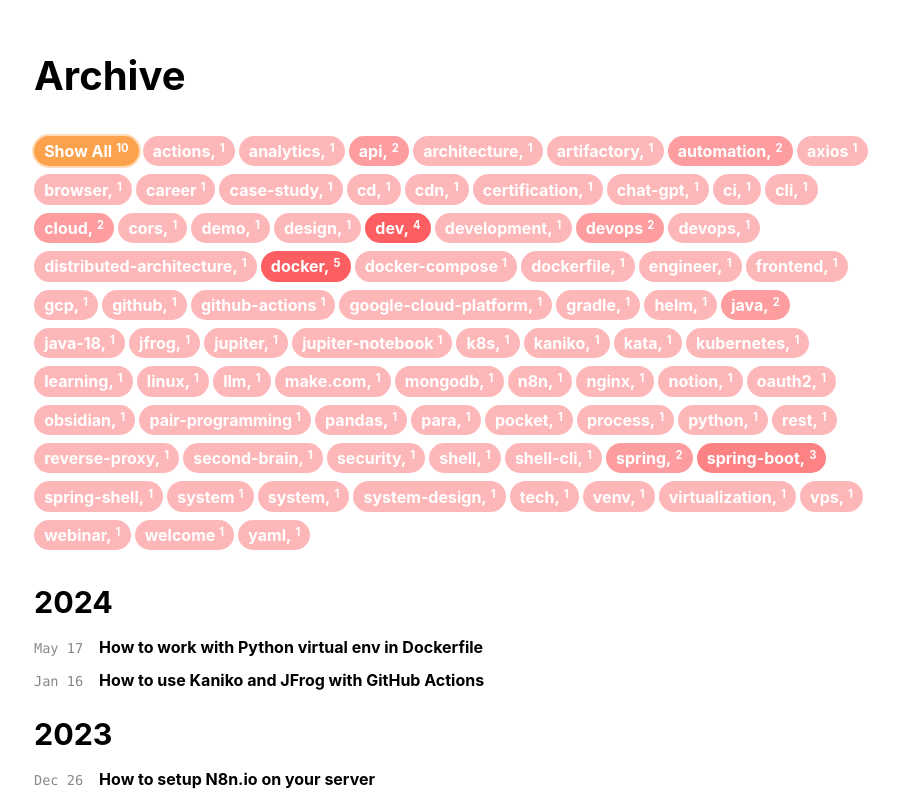
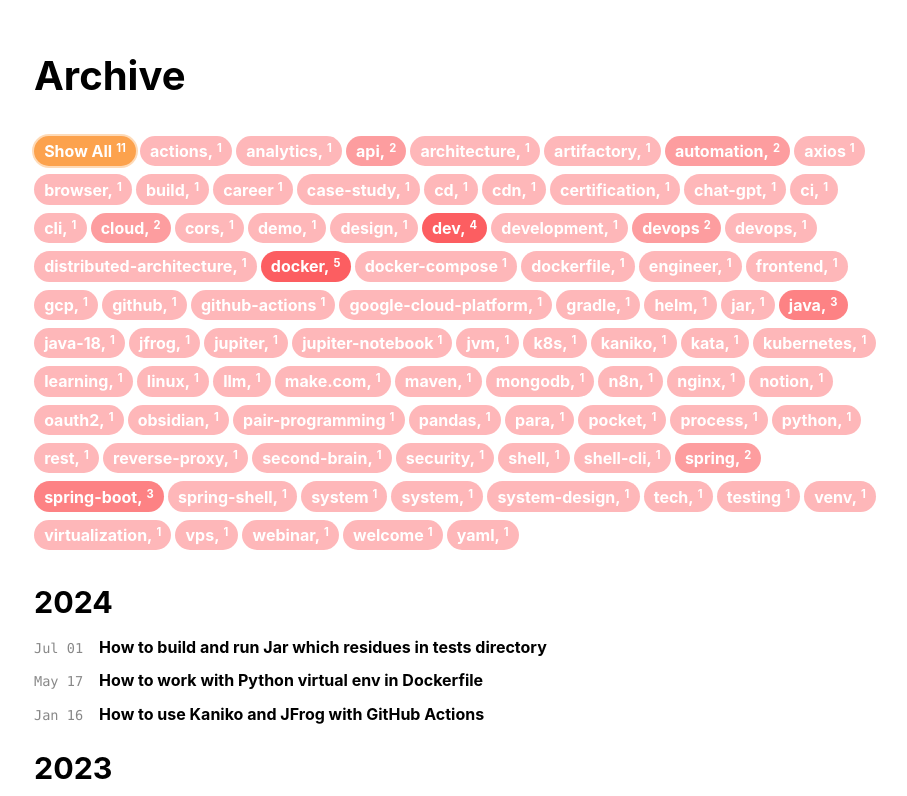
Before and after one commit to michmzr/michmzr.github.io, a Jekyll site: the page built from archive.html, in a window 1280 px wide and 900 px high, cut to the strip 104-900 px from the top of the window. Shown: the whole strip, without its empty margins (179-1086 px from the left). Built offline with Jekyll 4.4.1, drawn with Linux system fonts in a browser that asks for light colours; nearby versions of some CDN libraries.

Commit message:
WIP: New post

````diff
--- /dev/null
+++ b/_posts/2024-07-01-build-run-jar-from-tests.md
@@ -0,0 +1,154 @@
+---
+layout: article
+title: "How to build and run Jar which residues in tests directory"
+permalink: /articles/mvn-tests-build-run-jar.html
+tags: java, maven, jar, jvm, build, testing
+lang: en
+key: mvn-tests-build-run-jar
+---
+# How to build and run Jar which resides in tests directory
+
+Hello there ✋,
+
+Some time ago, I got a task to incorporate into our CI/CD regression test data generation process. We already had a script—a working Java class—which generates data. The plan was to build a rich shaded jar that can be run from the pipeline.
+
+The problem was that this class resides in the `tests` directory, and Maven doesn't like building and running jars from such a location. After some time, I found a way. I used `maven-shade-plugin` and `maven-resources-plugin` plugins to build a shaded jar with resources like SQL files with schemas.
+
+![](../assets/images/posts/mvn-tests-jar/whereisfile.png)
+
+I hope that my example will help you save some time during development!
+
+## Code
+
+### Maven
+In this Maven configuration, there are two critical plugins being used to build and run a JAR file with an executable Java class (MainTest) located in the tests directory: the Maven Shade Plugin and the Maven Resources Plugin.
+
+```xml
+<?xml version="1.0" encoding="UTF-8"?>
+<project xmlns="http://maven.apache.org/POM/4.0.0"
+         xmlns:xsi="http://www.w3.org/2001/XMLSchema-instance"
+         xsi:schemaLocation="http://maven.apache.org/POM/4.0.0 http://maven.apache.org/xsd/maven-4.0.0.xsd">
+    <modelVersion>4.0.0</modelVersion>
+
+    <groupId>eu.cybershu</groupId>
+    <artifactId>mvn-test-jar</artifactId>
+    <version>1.0-SNAPSHOT</version>
+
+    <properties>
+        <maven.compiler.source>17</maven.compiler.source>
+        <maven.compiler.target>17</maven.compiler.target>
+        <project.build.sourceEncoding>UTF-8</project.build.sourceEncoding>
+    </properties>
+
+    <profiles>
+        <profile>
+            <id>test-jar</id>
+            <build>
+                <plugins>
+                    <plugin>
+                        <groupId>org.apache.maven.plugins</groupId>
+                        <artifactId>maven-shade-plugin</artifactId>
+                        <version>3.6.0</version>
+                        <executions>
+                            <execution>
+                                <goals>
+                                    <goal>shade</goal>
+                                </goals>
+                                <configuration>
+                                    <shadedArtifactAttached>true</shadedArtifactAttached>
+                                    <transformers>
+                                        <transformer implementation=
+                                                             "org.apache.maven.plugins.shade.resource.ManifestResourceTransformer">
+                                            <mainClass>eu.cybershu.MainTest</mainClass>
+                                        </transformer>
+                                    </transformers>
+                                </configuration>
+                            </execution>
+                        </executions>
+                    </plugin>
+
+                    <plugin>
+                        <groupId>org.apache.maven.plugins</groupId>
+                        <artifactId>maven-resources-plugin</artifactId>
+                        <version>3.3.1</version>
+                        <executions>
+                            <execution>
+                                <id>copy-test-classes</id>
+                                <phase>process-test-classes</phase>
+                                <goals>
+                                    <goal>copy-resources</goal>
+                                </goals>
+                                <configuration>
+                                    <outputDirectory>${project.build.outputDirectory}</outputDirectory>
+                                    <resources>
+                                        <resource>
+                                            <directory>${project.build.testOutputDirectory}</directory>
+                                            <includes>
+                                                <include>**/*.class</include>
+                                            </includes>
+                                        </resource>
+                                    </resources>
+                                </configuration>
+                            </execution>
+                        </executions>
+                    </plugin>
+                </plugins>
+            </build>
+        </profile>
+    </profiles>
+</project>
+```
+
+#### Maven Shade Plugin
+The Maven Shade Plugin is used to package the project into an executable JAR file. This plugin performs several tasks, such as combining dependencies into a single JAR and modifying the manifest file to specify the main class.
+
+Shading phase packs the project into a JAR file that includes dependencies.
+
+**Configuration:**
+- shadedArtifactAttached: When set to true, this ensures the shaded JAR is attached as an additional artifact.
+- transformers: This section modifies the JAR manifest. The ManifestResourceTransformer is used to specify the main class (eu.cybershu.MainTest).
+
+#### Maven Resources Plugin
+The Maven Resources Plugin is employed here to ensure that the compiled test classes are included in the final build output. This is necessary because the main class (MainTest) resides in the `tests` directory.
+
+**Key Elements:**
+- Execution ID (`copy-test-classes`): Identifies this specific execution of the plugin.
+- Phase (`process-test-classes`): Specifies when this plugin should run during the build lifecycle.
+
+**Configuration:**
+- outputDirectory: Specifies where the resources should be copied to, typically the main output directory of the build.
+- resources: Defines which resources to copy. Here, it includes all .class files from the test output directory.
+
+By configuring this plugin, the build process ensures that the compiled test classes (including `MainTest.class`) are copied to the main output directory. This step is crucial for including the MainTest class in the final shaded JAR file.
+
+### Java
+**MainTest.java - our executable class**
+```java
+public class MainTest {
+    public static void main(String[] args) {
+        System.out.println("Let's print a file......");
+
+        BufferedReader reader = new BufferedReader(new InputStreamReader(
+                MainTest.class.getClassLoader().getResourceAsStream("any_file.txt")));
+        reader.lines().forEach(System.out::println);
+    }
+}
+```
+
+## Build and running
+**How to build:**
+```bash
+mvn package -P test-jar
+```
+
+**How to run:**
+```bash
+java -jar ./target/mvn-test-jar-1.0-SNAPSHOT-shaded.jar
+```
+
+## Contact
+I hope what I wrote is useful :). Please leave any comments to let me know. If you have any questions, please feel free to contact me directly on:
+- Twitter: [https://twitter.com/MichalMzr](https://twitter.com/MichalMzr)
+- LinkedIn: [https://www.linkedin.com/in/michmzr/](https://www.linkedin.com/in/michmzr/)
+
+You can also find my posts on my second blog [Geekowojażer.pl](https://www.geekowojazer.pl/)
````
Also changed, not shown: _posts/2023-12-26-n8n-setup.md (+3 -4 lines), README.md, assets/images/posts/mvn-tests-jar/whereisfile.png (added).
